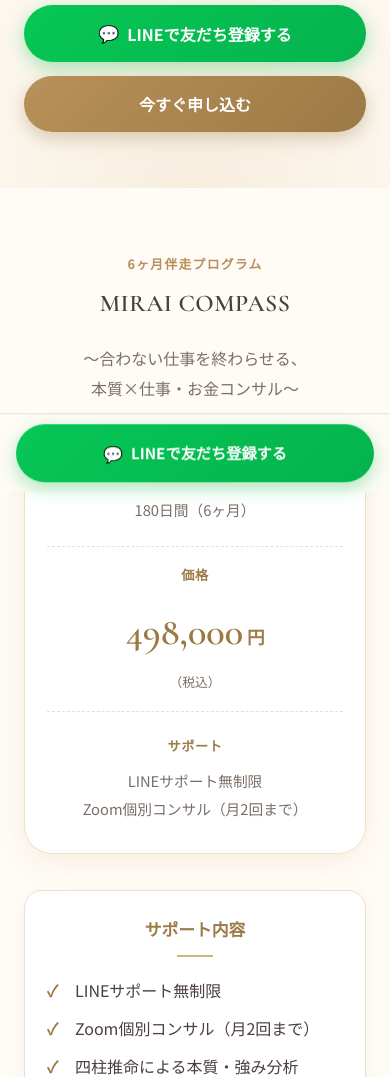
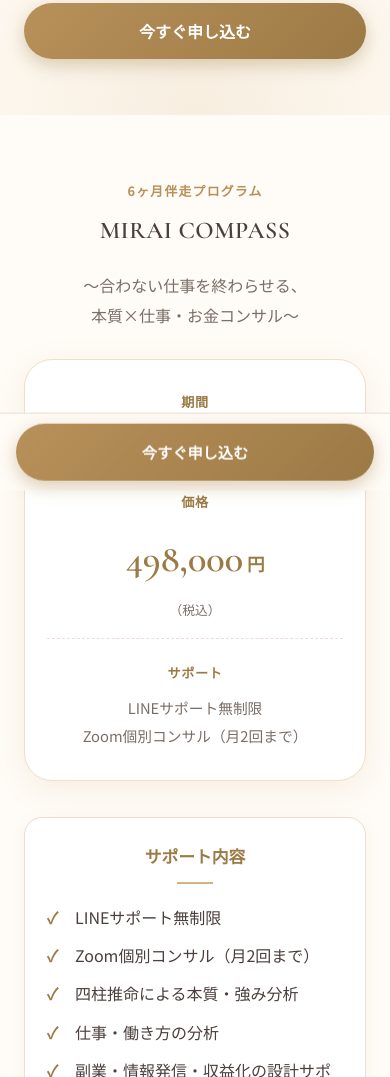
Before and after one commit to affiniscope/miraicompass-work, a plain HTML site: page index.html in a window 390 px wide. Shown: the part 439-1516 px from the top of the page. Drawn offline with nearby package versions, Linux system fonts and the light colour scheme.

Commit message:
Remove the LINE buttons; the bottom bar on phones now opens the checkout

```diff
--- a/index.html
+++ b/index.html
@@ -20,7 +20,7 @@
 <link href="https://fonts.googleapis.com/css2?family=Cormorant+Garamond:wght@500;600&family=Noto+Serif+JP:wght@500;700&family=Noto+Sans+JP:wght@400;500;700&display=swap" rel="stylesheet">
 
 <link rel="stylesheet" href="style.css?v=1">
-<link rel="stylesheet" href="work.css?v=1">
+<link rel="stylesheet" href="work.css?v=3">
 </head>
 <body class="work-lp">
 
@@ -29,7 +29,6 @@
 <header class="site-header">
   <div class="header-inner">
     <a href="#top" class="logo">MIRAI COMPASS</a>
-    <a href="#" class="btn btn-line btn-small js-line" rel="noopener">LINEで相談する</a>
   </div>
 </header>
 
@@ -54,7 +53,6 @@
       <div class="divider" aria-hidden="true">✦</div>
       <h1 class="hero-title">仕事で迷子になる日々を<br>終わらせる<span class="hero-title-accent">6ヶ月</span></h1>
       <div class="cta-buttons">
-        <a href="#" class="btn btn-line btn-large js-line" rel="noopener"><span class="line-icon" aria-hidden="true">💬</span>LINEで友だち登録する</a>
         <a href="#" class="btn btn-brown btn-large js-apply" rel="noopener" hidden>今すぐ申し込む</a>
       </div>
     </div>
@@ -105,7 +103,6 @@
       </div>
 
       <div class="cta-buttons cta-buttons-inline">
-        <a href="#" class="btn btn-line btn-large js-line" rel="noopener"><span class="line-icon" aria-hidden="true">💬</span>LINEで友だち登録する</a>
         <a href="#" class="btn btn-brown btn-large js-apply" rel="noopener" hidden>今すぐ申し込む</a>
       </div>
     </div>
@@ -147,7 +144,6 @@
       <p class="cta-eyebrow">MIRAI COMPASS</p>
       <h2 class="cta-title">仕事で迷子になる日々を<br>終わらせる6ヶ月</h2>
       <div class="cta-buttons">
-        <a href="#" class="btn btn-line btn-large btn-cta-final js-line" rel="noopener"><span class="line-icon" aria-hidden="true">💬</span>LINEで友だち登録する</a>
         <a href="#" class="btn btn-brown btn-large btn-cta-final js-apply" rel="noopener" hidden>今すぐ申し込む</a>
       </div>
       <p class="cta-note">MIRAI COMPASS　本質×仕事・お金コンサル（6ヶ月）<br class="sp-only">498,000円（税込）</p>
@@ -173,12 +169,12 @@
   </div>
 </footer>
 
-<!-- スマホ下部の固定LINEボタン（ヒーローを過ぎたら表示） -->
+<!-- スマホ下部の固定申込ボタン（ヒーローと最後のCTAが見えていない間に表示） -->
 <div class="sticky-cta" id="sticky-cta" aria-hidden="true">
-  <a href="#" class="btn btn-line js-line" rel="noopener" tabindex="-1"><span class="line-icon" aria-hidden="true">💬</span>LINEで友だち登録する</a>
+  <a href="#" class="btn btn-brown js-apply" rel="noopener" tabindex="-1" hidden>今すぐ申し込む</a>
 </div>
 
-<script src="js/content.js?v=2"></script>
-<script src="script.js?v=2"></script>
+<script src="js/content.js?v=3"></script>
+<script src="script.js?v=3"></script>
 </body>
 </html>
--- a/js/content.js
+++ b/js/content.js
@@ -7,9 +7,7 @@ window.WORK_LP = {
 
   /* ---- リンク ---- */
   links: {
-    // LINE登録（UTAGE登録URL）
-    line: 'https://utage-system.com/line/open/lBYMtXAVpFov',
-    // 申込ページ（決済URL）。空欄の間は「申し込む」ボタンを表示せず、LINEボタンのみ表示
+    // 申込ページ（決済URL）。空欄の間は「申し込む」ボタンを表示しない
     apply: 'https://univa.cc/3XpKii'
   },
 
--- a/script.js
+++ b/script.js
@@ -81,7 +81,7 @@ document.addEventListener('DOMContentLoaded', () => {
   const sticky = document.getElementById('sticky-cta');
   const hero = document.getElementById('top');
   const finalCta = document.querySelector('.section-cta');
-  if (sticky && hero && links.line && 'IntersectionObserver' in window) {
+  if (sticky && hero && links.apply && 'IntersectionObserver' in window) {
     const seen = new Map();
     const update = () => {
       const show = ![...seen.values()].some(Boolean);
--- a/work.css
+++ b/work.css
@@ -26,7 +26,7 @@
 .work-lp .price-card-price{ color: var(--c-accent); }
 .work-lp .tag{ background: var(--c-pink); color: var(--c-accent); }
 
-/* ---- ヘッダーのLINEボタン ---- */
+/* ---- ヘッダーのボタン（未使用） ---- */
 .work-lp .header-inner .btn-small{ padding: 8px 14px; font-size: .78rem; }
 
 /* ---- CTAボタン群 ---- */
@@ -129,7 +129,7 @@
   margin:0;
 }
 
-/* ---- スマホ固定LINEボタン ---- */
+/* ---- スマホ固定申込ボタン ---- */
 .sticky-cta{
   position: fixed; left:0; right:0; bottom:0; z-index: 90;
   padding: 10px 16px calc(10px + env(safe-area-inset-bottom));
```
